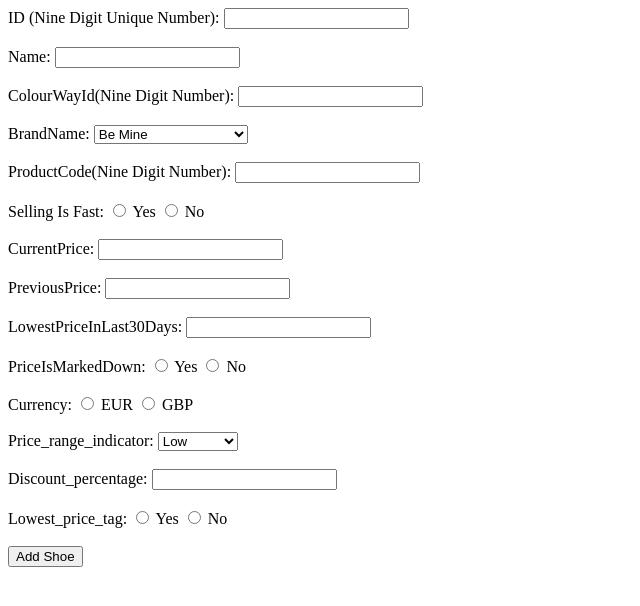
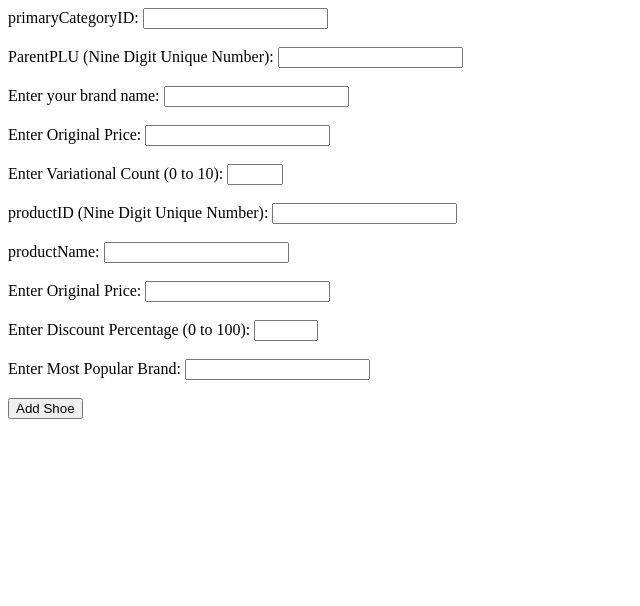
Before and after one commit to kumar-dange/Flask, a Flask app: template templates/addShoes.html in a window 1280 px wide. Shown: the top 606 px of the page, without its empty margins (0-640 px from the left). Run offline with Flask 3, Linux system fonts and the light colour scheme; the template is opened without the code that fills it, so the values that code supplies are empty.

Commit message:
clean up

```diff
--- a/ca1_kumar_dange_10637925.py
+++ b/ca1_kumar_dange_10637925.py
@@ -230,7 +230,7 @@ rows
 from flask import Flask
 from flask import render_template
 from flask import request
-!pip install flask_cors
+#!pip install flask_cors
 from flask_cors import CORS
 
 app = Flask(__name__)
--- a/templates/addShoes.html
+++ b/templates/addShoes.html
@@ -8,114 +8,43 @@
 <body>
   <form action="/addShoes" method="POST">
 
-    <!--ID (Nine Digit Unique Number): <input type="number", name="id"><br/><br/>       -->
-    <!-- ID -->
-    <!-- ID (Nine Digit Unique Number):  -->
-    <!-- <lable for = "fid">ID</lable> -->
-    <!-- <input type="number" maxlength="9" minlength="9" name="id" id="fid" required  -->
-           <!-- pattern="\d{9}" title="ID must be a nine-digit number."><br/><br/> -->
-    <label for="fid">ID (Nine Digit Unique Number):</label>
+    <label for="fname">primaryCategoryID:</label>
+    <input type="text" name="name" id="fprimaryCategoryID" required
+    pattern="[A-Za-z]+" title="Please enter only alphabetic characters."><br/><br/>
+
+    <label for="fid">ParentPLU (Nine Digit Unique Number):</label>
     <input type="text" name="id" id="fid" required
     pattern="^\d{9}$" title="ID must be a nine-digit number."
     oninput="this.value = this.value.replace(/[^0-9]/g, '');"
     maxlength="9" minlength="9"><br/><br/>
 
-    <!-- Name:  -->
-    <!-- <lable for = "fname">ID</lable>
-    <input type="text", name="name" id="fname" required ><br/><br/> -->
-    <label for="fname">Name:</label>
-    <input type="text" name="name" id="fname" required
+    <label for="brandName">Enter your brand name:</label>
+    <input type="text" id="fbrandName" name="brandName" required><br/><br/>
+
+    <label for="originalPrice">Enter Original Price:</label>
+    <input type="number" id="foriginalPrice" name="originalPrice" required><br/><br/>
+
+    <label for="variationalCount">Enter Variational Count (0 to 10):</label>
+    <input type="number" id="fvariationalCount" name="variationalCount" min="0" max="10" required><br/><br/>
+
+    <label for="fid">productID (Nine Digit Unique Number):</label>
+    <input type="text" name="productID" id="fproductID" required
+    pattern="^\d{10}$" title="productID must be a ten-digit number."
+    oninput="this.value = this.value.replace(/[^0-10]/g, '');"
+    maxlength="10" minlength="10"><br/><br/>
+
+    <label for="fname">productName:</label>
+    <input type="text" name="productName" id="fproductName" required
     pattern="[A-Za-z]+" title="Please enter only alphabetic characters."><br/><br/>
 
-    <!-- ColourWayId ():  -->
-    <!-- <input type="number", name="colourWayId"><br/><br/> -->
-    <label for="fcolourWayId">ColourWayId(Nine Digit Number):</label>
-    <input type="text" name="colourWayId" id="fcolourWayId" required
-    pattern="^\d{9}$" title="ID must be a nine-digit number."
-    oninput="this.value = this.value.replace(/[^0-9]/g, '');"
-    maxlength="9" minlength="9"><br/><br/>
+    <label for="salelPrice">Enter Original Price:</label>
+    <input type="number" id="fsalePrice" name="salelPrice" required><br/><br/>
 
-    <!-- BrandName:
-    <input type="text", name="brandName"><br/><br/> -->
-    <label for="fbrandName">BrandName:</label>
-    <select id="fbrandName" name="brandName">
-        <option value="Be Mine">Be Mine</option>
-        <option value="ASOS DESIGN">ASOS DESIGN</option>
-        <option value="Public Desire">Public Desire</option>
-        <option value="Crocs">Crocs</option>
-        <option value="Dr Martens">Dr Martens</option>
-        <option value="Raid">Raid</option>
-        <option value="Stradivarius">Stradivarius</option>
-        <option value="SIMMI Shoes">SIMMI Shoes</option>
-        <option value="New Look">New Look</option>
-        <option value="Be Mine Wide Fit">Be Mine Wide Fit</option>
-        <option value="Simmi Wide Fit">Simmi Wide Fit</option>
-        <option value="Clarks Originals">Clarks Originals</option>
-        <option value="Glamorous Wide Fit">Glamorous Wide Fit</option>
-        <option value="Timberland">Timberland</option>
-        <option value="Glamorous">Glamorous</option>
-        <option value="SEQWL Wide Fit">SEQWL Wide Fit</option>
-        <option value="Public Desire Wide Fit">Public Desire Wide Fit</option>
-        <option value="Koi Footwear">Koi Footwear</option>
-        <option value="SEQWL">SEQWL</option>
-    </select><br/><br/>
+    <label for="discountPercentage">Enter Discount Percentage (0 to 100):</label>
+    <input type="number" id="fdiscountPercentage" name="discountPercentage" min="0" max="100" required><br/><br/>
 
-
-    <!-- ProductCode (Nine Digit Number): -->
-    <label for="fproductCode">ProductCode(Nine Digit Number):</label>
-    <input type="text" name="productCode" id="fproductCode" required
-    pattern="^\d{9}$" title="ID must be a nine-digit number."
-    oninput="this.value = this.value.replace(/[^0-9]/g, '');"
-    maxlength="9" minlength="9"><br/><br/>
-
-    <!-- SellingIsFast:
-    <input type="checkbox" name="sellingIsFast"><br/><br/> -->
-    <label>Selling Is Fast:
-      <input type="radio" id="sellingYes" name="sellingIsFast" value="1" required> Yes
-      <input type="radio" id="sellingNo" name="sellingIsFast" value="0"> No
-  </label><br/><br/>
-
-    CurrentPrice:
-    <input type="number", name="currentPrice" required><br/><br/>
-
-    PreviousPrice:
-    <input type="number", name="previousPrice" required><br/><br/>
-
-    LowestPriceInLast30Days:
-    <input type="number", name="lowestPriceInLast30Days" required><br/><br/>
-
-    <!-- PriceIsMarkedDown:
-    <input type="number", name="priceIsMarkedDown"><br/><br/> -->
-    <label>PriceIsMarkedDown:
-      <input type="radio" id="priceIsMarkedDownYes" name="priceIsMarkedDown" value="1" required> Yes
-      <input type="radio" id="priceIsMarkedDownNo" name="priceIsMarkedDown" value="0"> No
-  </label><br/><br/>
-
-    <!-- Currency: <input type="number", name="currency"><br/><br/> -->
-    <label>Currency:
-      <input type="radio" id="currencyEURO" name="currency" value="EURO" required> EUR
-      <input type="radio" id="currencyGBP" name="currency" value="GBP"> GBP
-  </label><br/><br/>
-
-    <!-- Price_range_indicator: <input type="text", name="price_range_indicator"><br/><br/> -->
-
-    <label for="fprice_range_indicator">Price_range_indicator:</label>
-    <select id="fprice_range_indicator" name="price_range_indicator">
-        <option value="Low">Low</option>
-        <option value="Medium">Medium</option>
-        <option value="High">High</option>
-        <option value="Very High">Very High</option>
-    </select><br/><br/>
-
-    <!-- Discount_percentage: <input type="number", name="discount_percentage"><br/><br/> -->
-    Discount_percentage:
-    <input type="number", name="discount_percentage" required><br/><br/>
-
-    <!-- Lowest_price_tag: <input type="text", name="lowest_price_tag"><br/><br/> -->
-    <label>Lowest_price_tag:
-      <input type="radio" id="lowest_price_tagYes" name="lowest_price_tag" value="1" required> Yes
-      <input type="radio" id="lowest_price_tagNo" name="lowest_price_tag" value="0"> No
-  </label><br/><br/>
+    <label for="mostPopularityBrand">Enter Most Popular Brand:</label>
+    <input type="number" id="fmostPopularityBrand" name="mostPopularityBrand" required><br/><br/>
 
     <button type="submit" name="submit">Add Shoe</button>
   </form>
```
Also changed, not shown: templates/base.html (+10 -16 lines).
